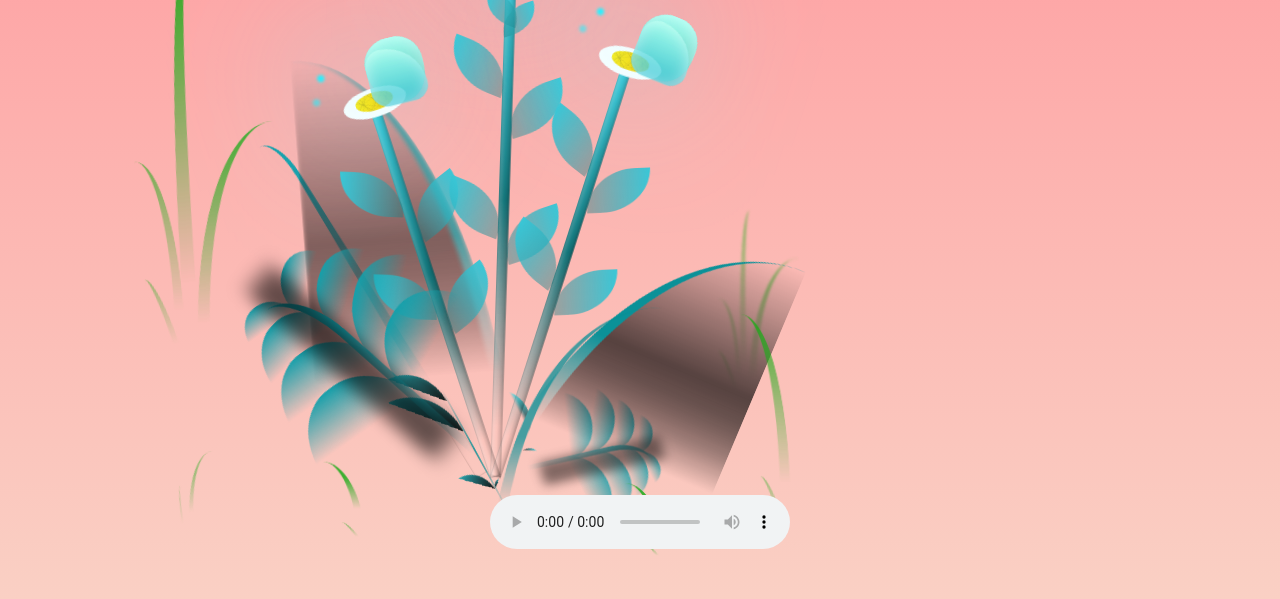
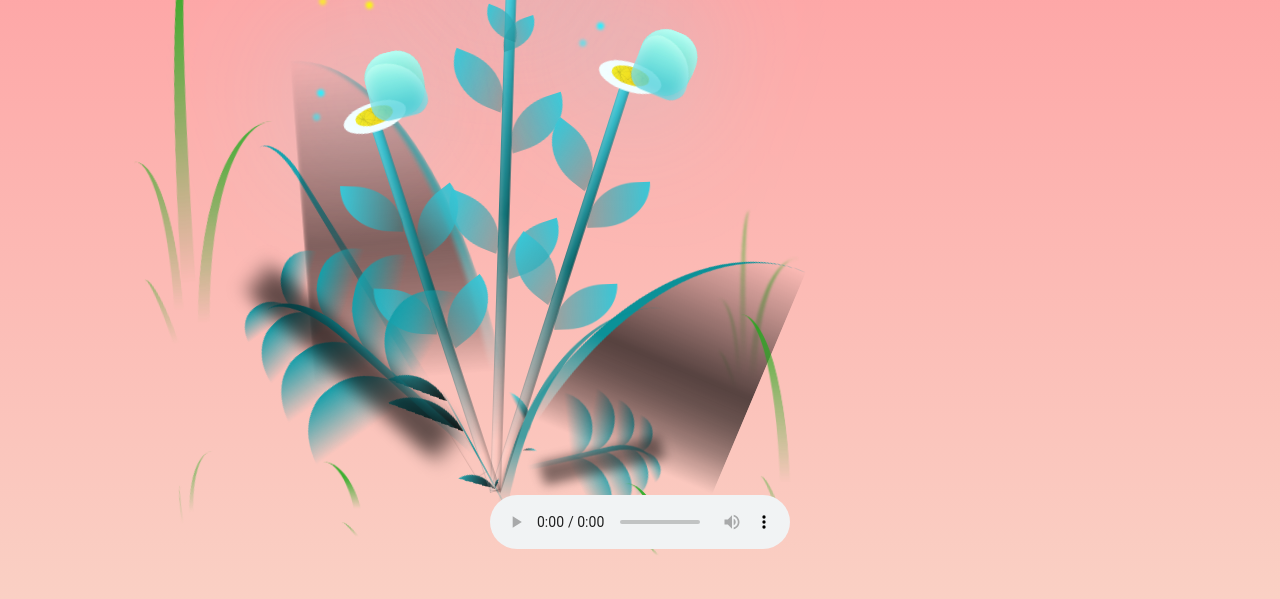
Before and after one commit to BaoNgocThienBao/20-10, a plain HTML site: page index.html in a window 1280 px wide. Shown: the part 201-800 px from the top of the page. Drawn offline with Linux system fonts and the light colour scheme.

Commit message:
Update style.css

```diff
--- a/style.css
+++ b/style.css
@@ -45,7 +45,7 @@ body {
 
 .flower {
   position: absolute;
-  bottom: 10vmin;
+  bottom: 8vmin;
   transform-origin: bottom center;
   z-index: 10;
   --fl-speed: 0.8s;
```
